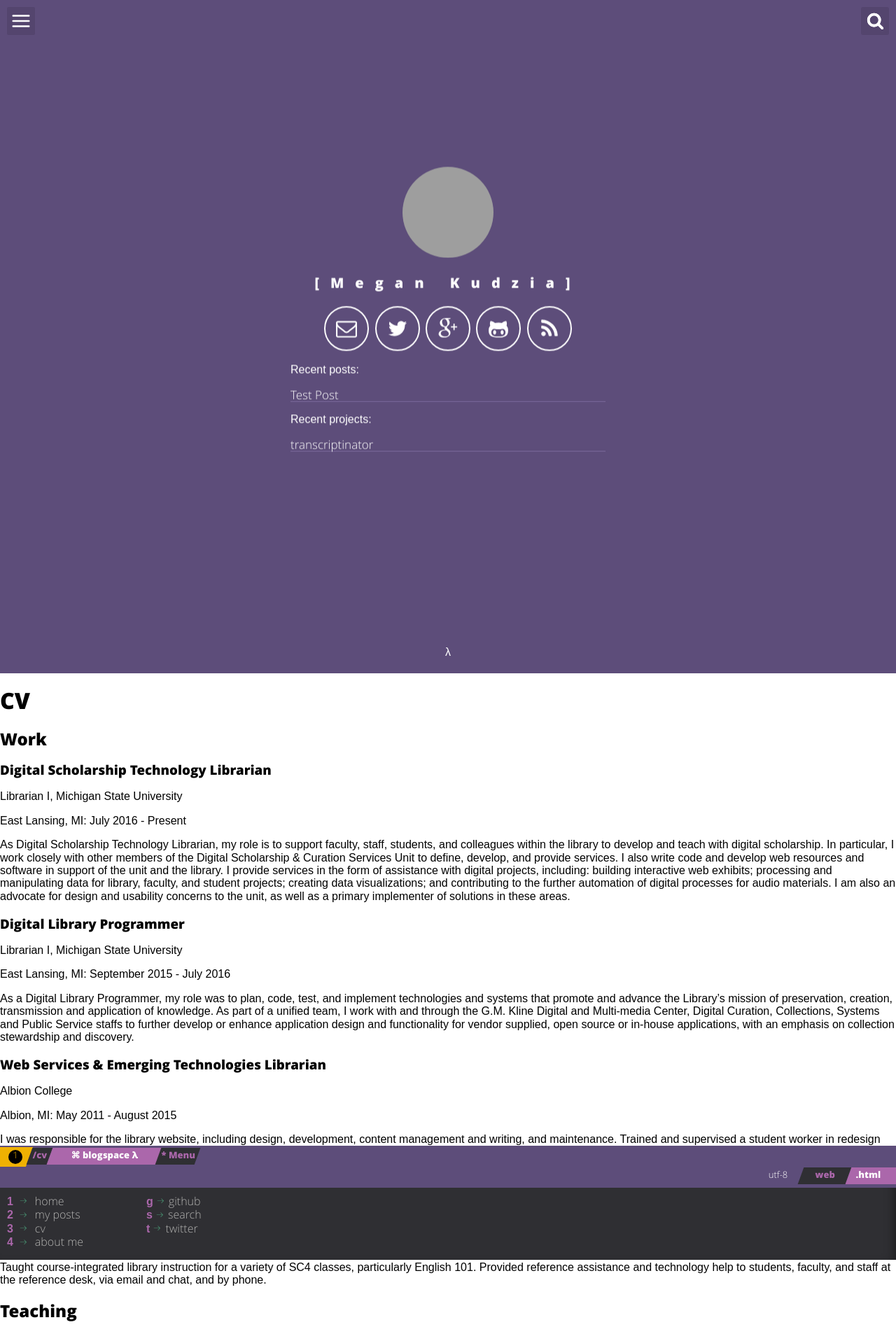
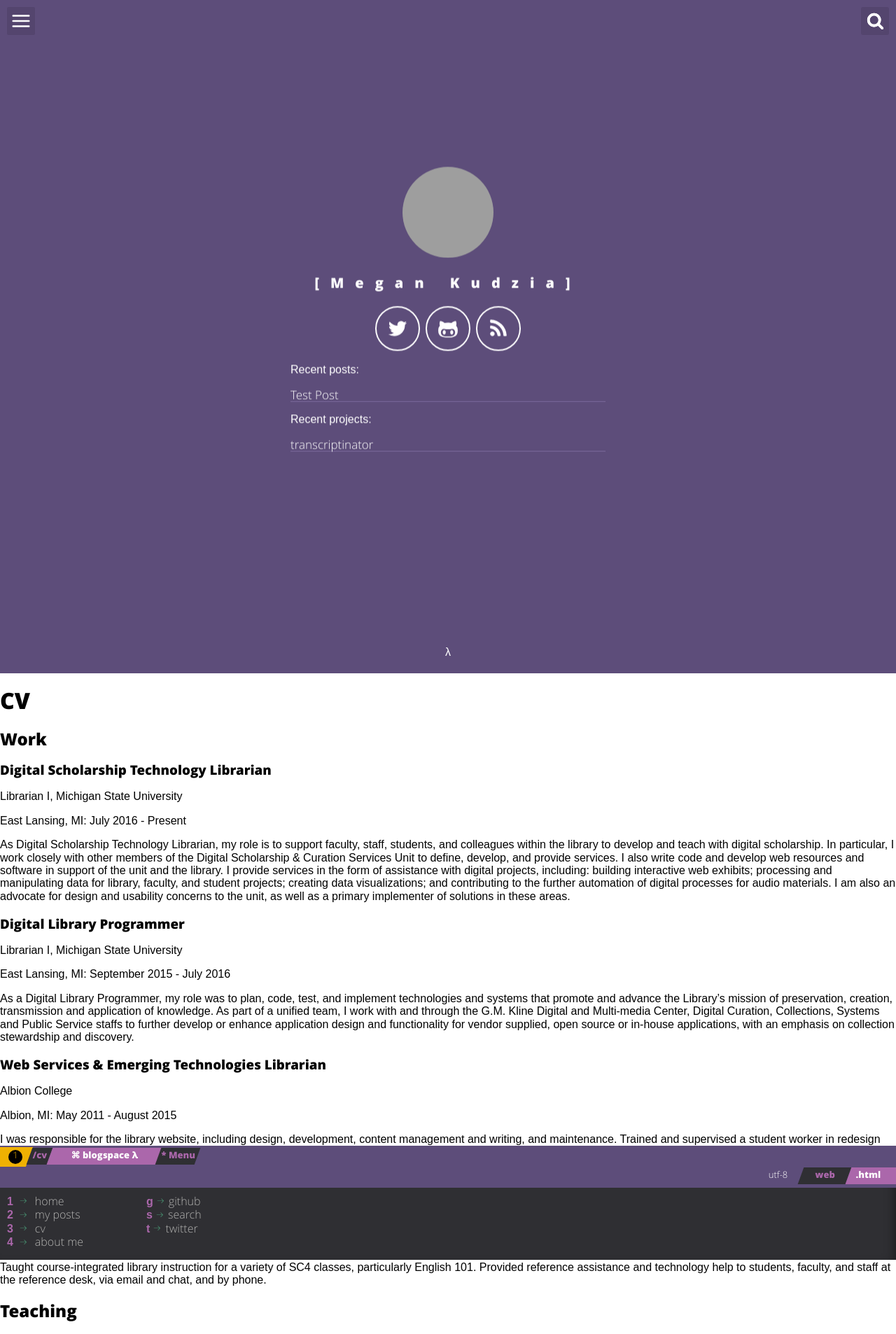
Before and after one commit to mkudzia/mkudzia.github.io, a Jekyll site: the page built from cv.html, in a window 1280 px wide. Shown: the top 1906 px of the page at 70% size. Built offline with Jekyll 4.4.1, drawn with Linux system fonts in a browser that asks for light colours; grey boxes are pictures that could not be loaded.

Commit message:
removing email and google plus options

```diff
--- a/_includes/header-default.html
+++ b/_includes/header-default.html
@@ -10,16 +10,16 @@
         </h1>
 
         <div class="icons-home">
-            <a aria-label="Send email" title="Send me a e-mail" href="mailto:{{site.email}}">
+<!--             <a aria-label="Send email" title="Send me a e-mail" href="mailto:{{site.email}}">
                 <svg class="icon icon-email"><use xlink:href="#icon-email"></use></svg>
-            </a>
+            </a> -->
 
             <a aria-label="My Twitter" title="Follow me on Twitter" target="_blank" href="https://twitter.com/{{site.twitter_username}}">
                 <svg class="icon icon-twitter"><use xlink:href="#icon-twitter"></use></svg>
             </a>
 
-            <a aria-label="My Google Plus" title="Show my feed" target="_blank" href="https://plus.google.com/u/0/+{{site.gplus_username}}/posts">
-                <svg class="icon icon-google-plus"><use xlink:href="#icon-google-plus"></use></svg>
+<!--             <a aria-label="My Google Plus" title="Show my feed" target="_blank" href="https://plus.google.com/u/0/+{{site.gplus_username}}/posts">
+                <svg class="icon icon-google-plus"><use xlink:href="#icon-google-plus"></use></svg> -->
             </a>
 
             <a aria-label="My Github" title="Show my projetcts" target="_blank" href="https://github.com/{{site.github_username}}">
```
